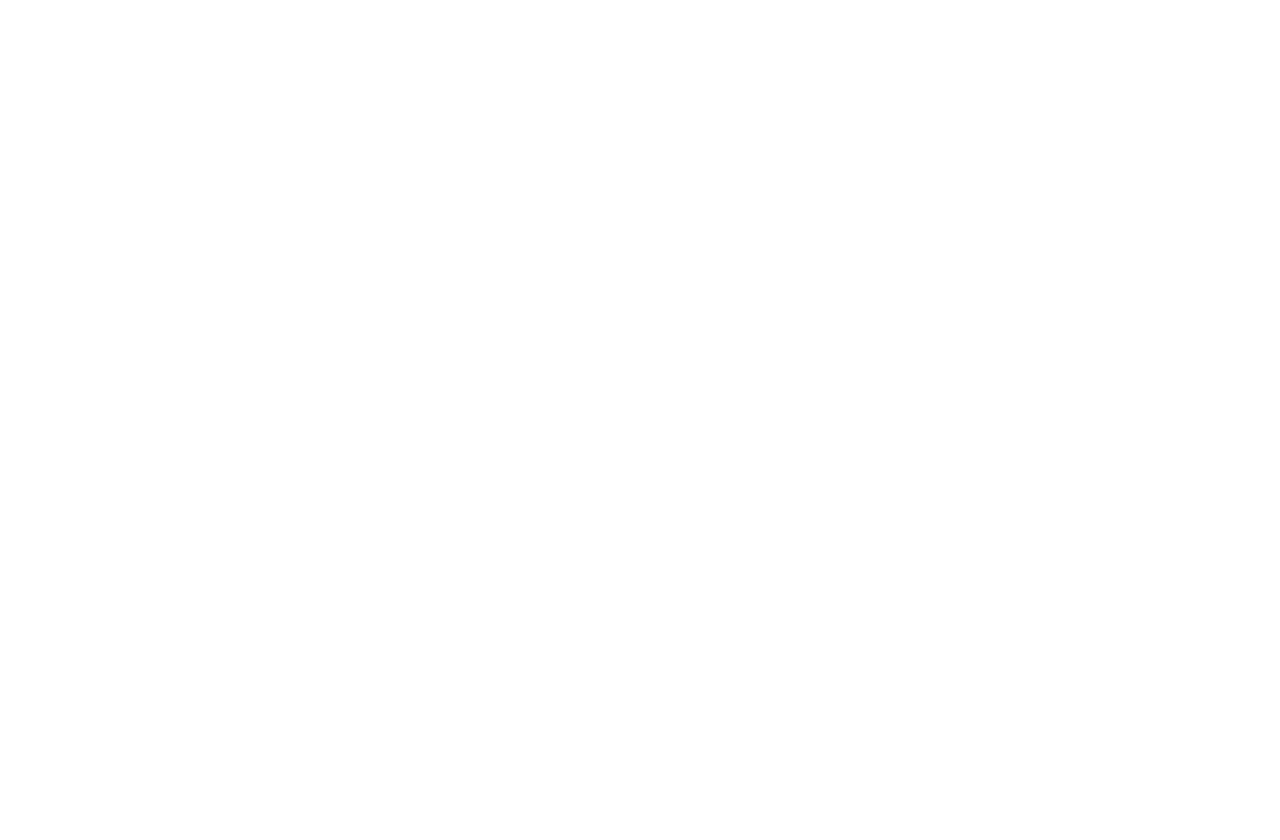
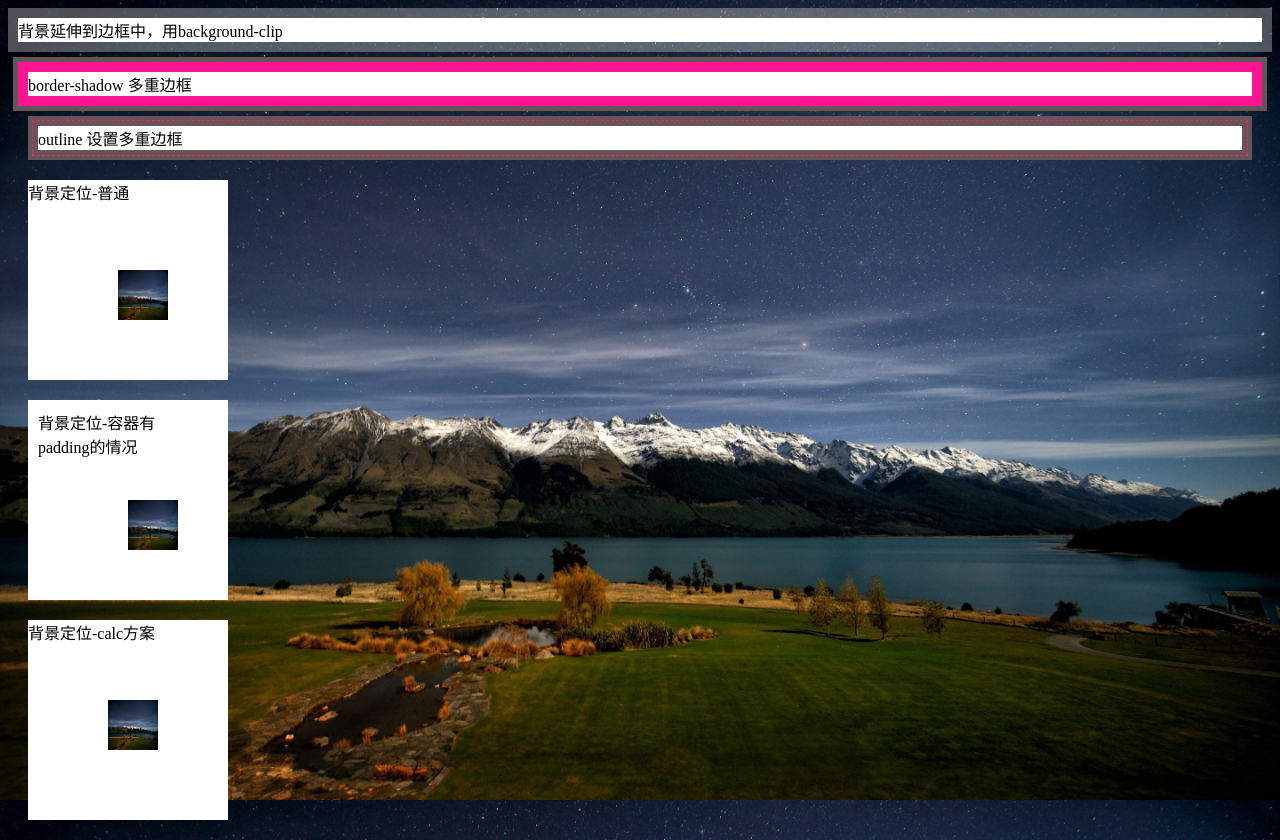
Before and after one commit to Liiked/css_secret, a plain HTML site: page ch1_border_background/index.html in a window 1280 px wide. Before the commit the page ends 800 px from the top, so only its background shows below. Drawn offline with Linux system fonts and the light colour scheme.

Commit message:
背景与边框

```diff
--- /dev/null
+++ b/ch1_border_background/index.css
@@ -0,0 +1,51 @@
+body {
+    background: url('./pic.jpg');
+    background-size: 100%;
+}
+
+.border-trasparent {
+    border: 10px solid rgba(255, 255, 255, .3);
+    background: #fff;
+    background-clip: padding-box;
+}
+
+.mult-border {
+    box-shadow: 0 0 0 10px deeppink, 0 0 0 15px #655;
+    background: #fff;
+    margin: 20px;
+}
+
+.mult-border-outline {
+    background: #fff;
+    margin: 20px;
+    border: 10px solid #655;
+    outline: 1px dashed deeppink;
+    outline-offset: -5px;
+}
+
+.background-position {
+    height: 200px;
+    width: 200px;
+    background-color: #fff;
+    margin: 20px;
+}
+
+.background-position>div {
+    height: 150px;
+    width: 150px;
+    background-color: #fff;
+    background: url('./pic.jpg') no-repeat right bottom;
+    background-size: 50px 50px;
+    background-position: bottom 10px right 10px;
+}
+
+.with-padding>div {
+    padding: 10px;
+    background-origin: content-box;
+}
+
+.with-calc>div {
+    background: url('./pic.jpg') no-repeat;
+    background-position: calc(100% - 20px) calc(100% - 20px);
+    background-size: 50px 50px;
+}
--- a/ch1_border_background/index.html
+++ b/ch1_border_background/index.html
@@ -6,10 +6,34 @@
     <meta name="viewport" content="width=device-width, initial-scale=1.0">
     <meta http-equiv="X-UA-Compatible" content="ie=edge">
     <title>背景与边框</title>
+    <link rel="stylesheet" type="" href="./index.css">
 </head>
 
 <body>
+    <!--背景延伸到边框中，用background-clip  -->
+    <div class="border-trasparent">
+        背景延伸到边框中，用background-clip
+    </div>
 
+    <!--border-shadow 多重边框  -->
+    <div class="mult-border">
+        border-shadow 多重边框
+    </div>
+
+    <!--outline 设置多重边框  -->
+    <div class="mult-border-outline">
+        outline 设置多重边框
+    </div>
+    <!--背景定位 多方案  -->
+    <div class="background-position">
+        <div>背景定位-普通</div>
+    </div>
+    <div class="background-position with-padding">
+        <div>背景定位-容器有padding的情况</div>
+    </div>
+    <div class="background-position with-calc">
+        <div>背景定位-calc方案</div>
+    </div>
 </body>
 
 </html>
```
Also changed, not shown: ch1_border_background/pic.jpg (added).
